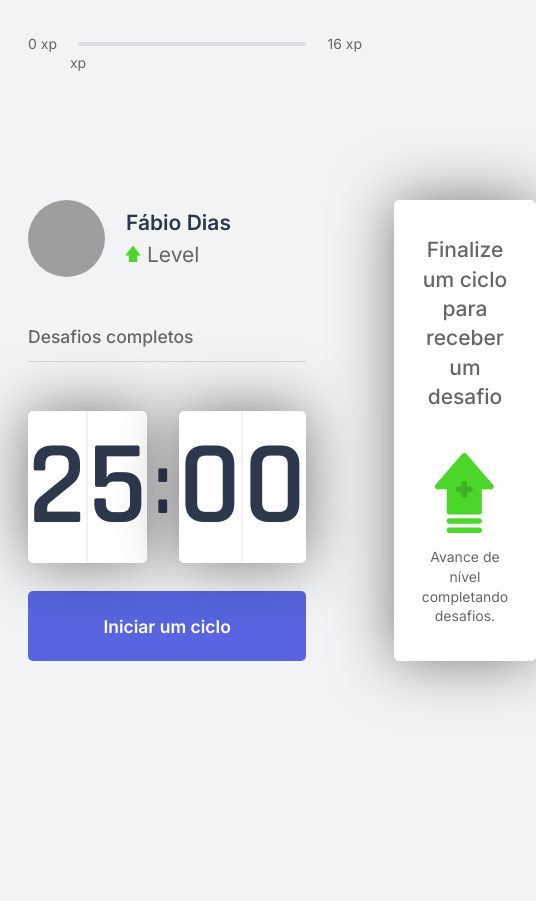
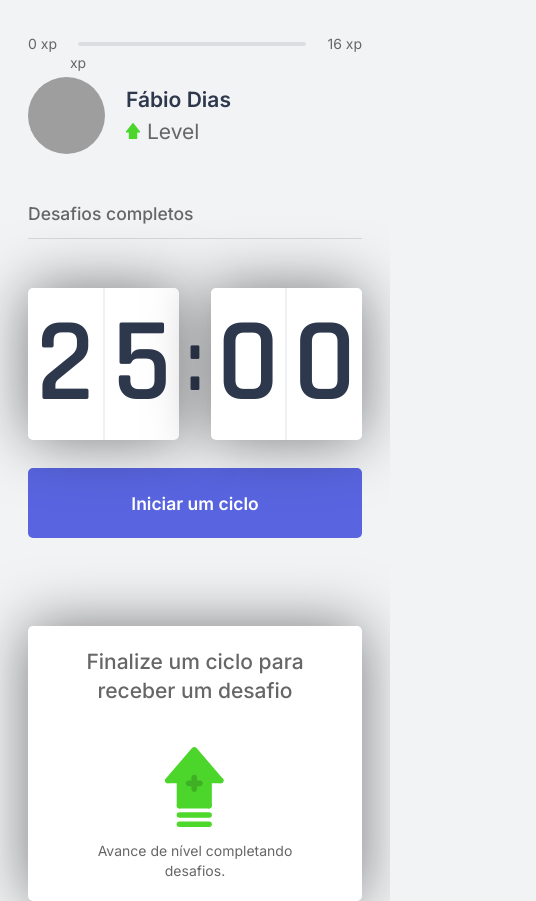
Before and after one commit to fbnnd1/nlw4-nextjs-moveit, a Next.js app: page / in a window 390 px wide. Shown: the whole page, 536 px wide, since content can reach past the window. Before the commit the page ends 844 px from the top, so only its background shows below. Built offline with nearby package versions, Linux system fonts and the light colour scheme; grey boxes are pictures that could not be loaded.

Commit message:
feat: Implementacao de responsividade no layout dos componentes

```diff
--- a/src/styles/components/ExperienceBar.module.css
+++ b/src/styles/components/ExperienceBar.module.css
@@ -2,6 +2,8 @@
 .experienceBar {
     display: flex;
     align-items: center;
+    width:100%;
+    margin-bottom: 25px;
 }
 
 .experienceBar span {
@@ -15,6 +17,7 @@
     background: var(--gray-line);
     margin: 0 1.5rem;
     position: relative;
+    width:100%
 }
 
 .experienceBar > div > div {
--- a/src/styles/pages/Home.module.css
+++ b/src/styles/pages/Home.module.css
@@ -15,3 +15,12 @@
     gap: 6.25rem;
     align-content: center;
 }
+
+/*Para telas de até 600px*/
+@media (max-width: 600px) {
+
+    .container section {
+        grid-template-columns: 1fr;
+    }
+
+}
```
